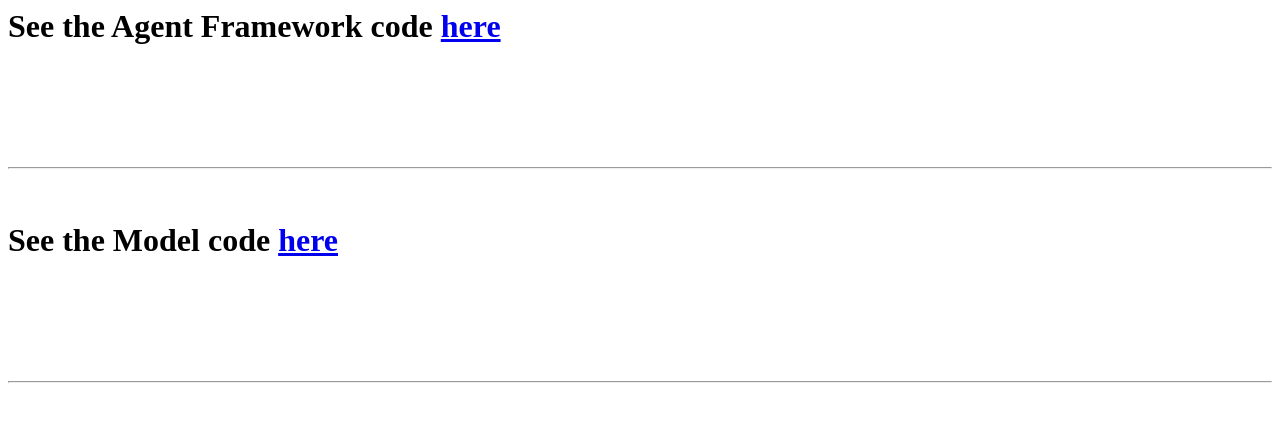
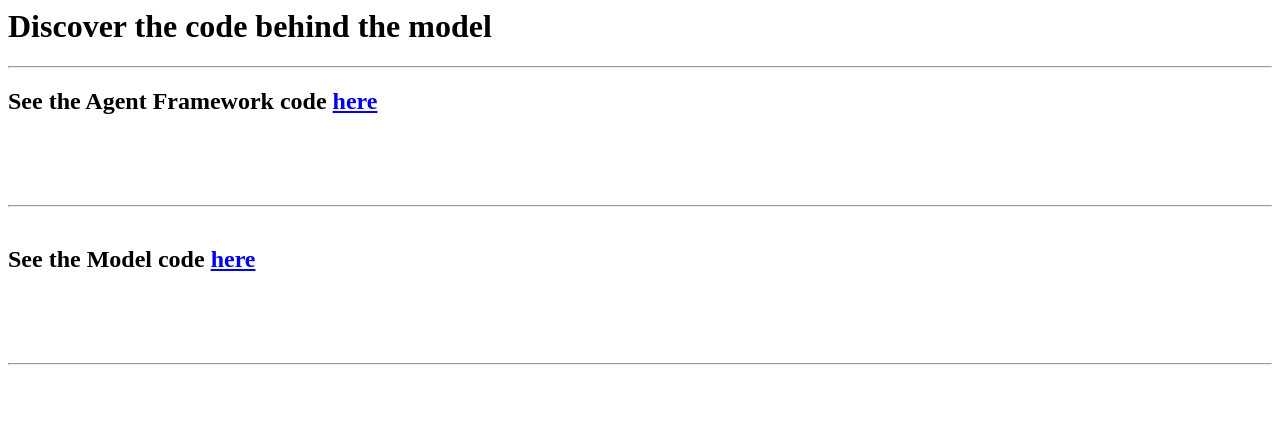
Before and after one commit to bass93/bass93.github.io, a plain HTML site: page The Model.html in a window 1280 px wide. Drawn offline with Linux system fonts and the light colour scheme.

Commit message:
code change

```diff
--- a/The Model.html
+++ b/The Model.html
@@ -1,10 +1,14 @@
 <html>
 <head>
-<title>The Code Behind the Model</title>
+<title>The Code</title>
 </head>
 
 <body>
-<h1>See the Agent Framework code <a href="/Agent Framework.txt">here</a></p>
+<h1>Discover the code behind the model</h1>
+<hr>
+
+
+<h2>See the Agent Framework code <a href="/Agent Framework.txt">here</a></p>
 <br><br>
 <hr/>
 <br>See the Model code <a href="/Model.txt">here</a></p>
```
